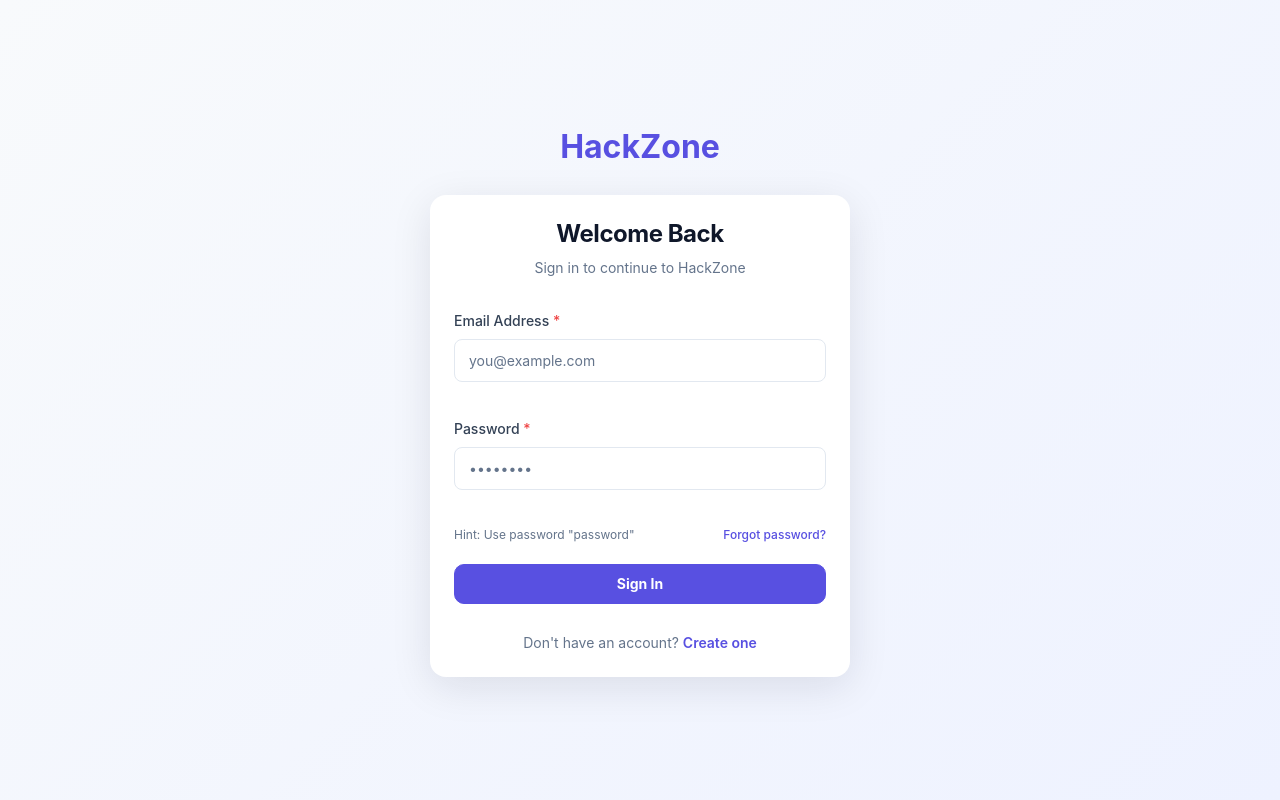
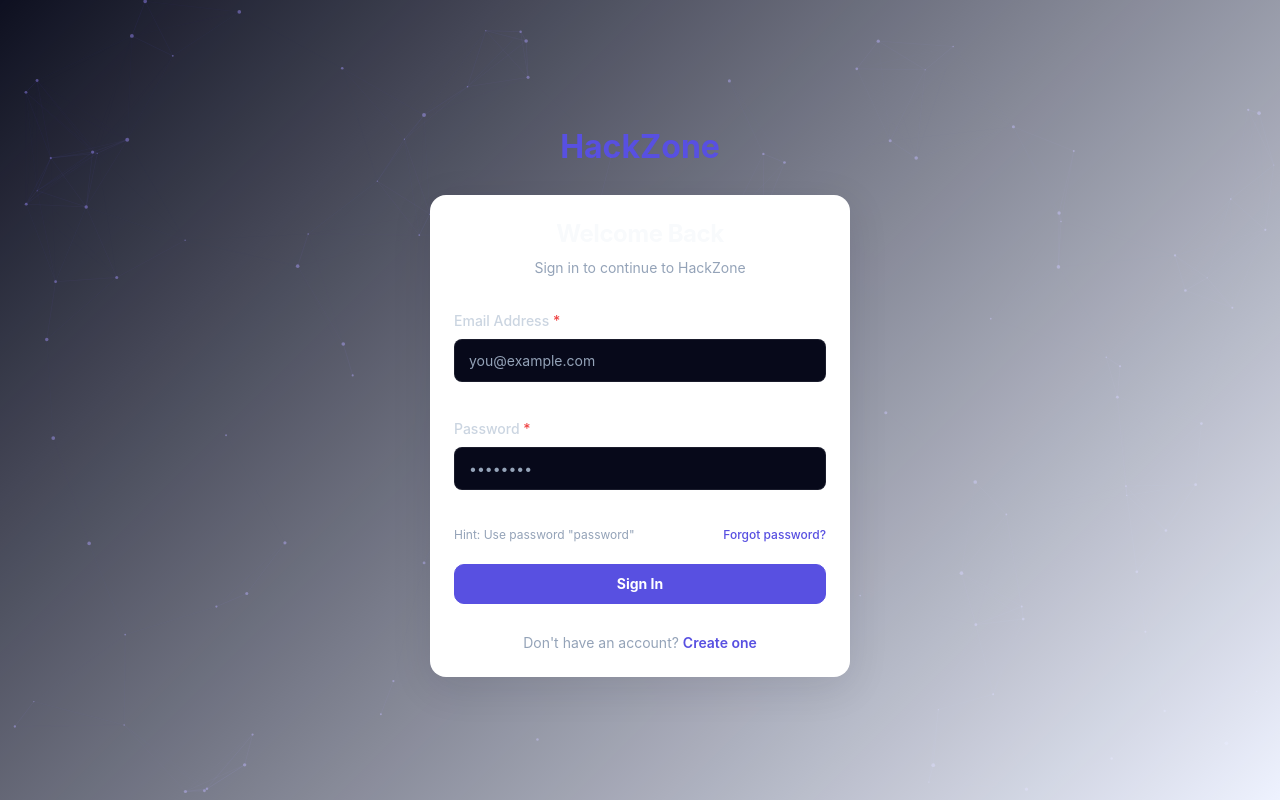
Before and after one commit to pathumj7363/HackZone, a React (Vite) app in the folder client/: page /login in a window 1280 px wide. Built offline with nearby package versions, Linux system fonts and the light colour scheme.

Commit message:
Change the Background

```diff
--- a/client/src/App.jsx
+++ b/client/src/App.jsx
@@ -3,6 +3,7 @@ import { BrowserRouter, Routes, Route } from 'react-router-dom'
 import { ToastContainer } from 'react-toastify'
 import { AuthProvider } from './context/AuthContext'
 import ProtectedRoute from './components/common/ProtectedRoute'
+import GlobalBackground from './components/common/GlobalBackground'
 
 import Home from './pages/Home'
 import Login from './pages/auth/Login'
@@ -36,6 +37,7 @@ import AdminLayout from './components/layout/AdminLayout'
 export default function App() {
   return (
     <BrowserRouter>
+      <GlobalBackground />
       <AuthProvider>
         <ToastContainer position="top-right" autoClose={3000} />
         <Routes>
--- a/client/src/components/common/Footer.jsx
+++ b/client/src/components/common/Footer.jsx
@@ -3,7 +3,7 @@ import { Link, useLocation } from 'react-router-dom';
 
 export default function Footer() {
   const location = useLocation();
-  const isDark   = location.pathname === '/';
+  const isDark   = true;
 
   const bg      = isDark ? '#04060f'                  : 'var(--hz-surface)';
   const border  = isDark ? 'rgba(255,255,255,0.07)'   : 'var(--hz-border)';
--- /dev/null
+++ b/client/src/components/common/GlobalBackground.jsx
@@ -0,0 +1,114 @@
+import React, { useEffect, useRef } from 'react';
+
+const BG = '#07091a';
+
+export default function GlobalBackground() {
+  const cvs = useRef(null);
+  const mouse = useRef({ x: -9999, y: -9999 });
+  const raf = useRef(null);
+  const pts = useRef([]);
+
+  useEffect(() => {
+    // Force body background
+    document.body.style.backgroundColor = BG;
+
+    const canvas = cvs.current;
+    if (!canvas) return;
+    const ctx = canvas.getContext('2d');
+
+    const resize = () => {
+      canvas.width  = window.innerWidth;
+      canvas.height = window.innerHeight;
+    };
+
+    const init = () => {
+      pts.current = Array.from({ length: 120 }, () => ({
+        x:  Math.random() * canvas.width,
+        y:  Math.random() * canvas.height,
+        vx: (Math.random() - 0.5) * 0.5,
+        vy: (Math.random() - 0.5) * 0.5,
+        r:  Math.random() * 1.5 + 0.5,
+      }));
+    };
+
+    resize();
+    init();
+
+    const onMouseMove = (e) => { mouse.current = { x: e.clientX, y: e.clientY }; };
+    const onResize    = () => { resize(); init(); };
+
+    window.addEventListener('mousemove', onMouseMove);
+    window.addEventListener('resize', onResize);
+
+    const draw = () => {
+      ctx.clearRect(0, 0, canvas.width, canvas.height);
+      const p = pts.current;
+      const m = mouse.current;
+
+      p.forEach(pt => {
+        // repulsion
+        const dx = pt.x - m.x, dy = pt.y - m.y;
+        const d  = Math.hypot(dx, dy);
+        if (d < 110 && d > 0) {
+          const f = (110 - d) / 110;
+          pt.vx += (dx / d) * f * 0.55;
+          pt.vy += (dy / d) * f * 0.55;
+        }
+        // speed cap
+        const spd = Math.hypot(pt.vx, pt.vy);
+        if (spd > 2.5) { pt.vx = (pt.vx / spd) * 2.5; pt.vy = (pt.vy / spd) * 2.5; }
+        // damping + move
+        pt.vx *= 0.98; pt.vy *= 0.98;
+        pt.x  += pt.vx; pt.y  += pt.vy;
+        // bounce
+        if (pt.x < 0) { pt.x = 0; pt.vx *= -1; }
+        if (pt.x > canvas.width)  { pt.x = canvas.width;  pt.vx *= -1; }
+        if (pt.y < 0) { pt.y = 0; pt.vy *= -1; }
+        if (pt.y > canvas.height) { pt.y = canvas.height; pt.vy *= -1; }
+        // dot
+        ctx.beginPath();
+        ctx.arc(pt.x, pt.y, pt.r, 0, Math.PI * 2);
+        ctx.fillStyle = 'rgba(148, 130, 255, 0.45)';
+        ctx.fill();
+      });
+
+      // connections
+      for (let i = 0; i < p.length; i++) {
+        for (let j = i + 1; j < p.length; j++) {
+          const d = Math.hypot(p[i].x - p[j].x, p[i].y - p[j].y);
+          if (d < 140) {
+            ctx.beginPath();
+            ctx.moveTo(p[i].x, p[i].y);
+            ctx.lineTo(p[j].x, p[j].y);
+            ctx.strokeStyle = `rgba(108, 86, 255, ${0.14 * (1 - d / 140)})`;
+            ctx.lineWidth = 0.6;
+            ctx.stroke();
+          }
+        }
+      }
+
+      raf.current = requestAnimationFrame(draw);
+    };
+
+    draw();
+
+    return () => {
+      cancelAnimationFrame(raf.current);
+      window.removeEventListener('mousemove', onMouseMove);
+      window.removeEventListener('resize', onResize);
+    };
+  }, []);
+
+  return (
+    <canvas
+      ref={cvs}
+      style={{
+        position: 'fixed',
+        top: 0, left: 0,
+        width: '100%', height: '100%',
+        pointerEvents: 'none',
+        zIndex: -1, // Keep it behind everything
+      }}
+    />
+  );
+}
--- a/client/src/components/common/Navbar.jsx
+++ b/client/src/components/common/Navbar.jsx
@@ -6,7 +6,7 @@ export default function Navbar() {
   const { user, logout } = useContext(AuthContext);
   const navigate  = useNavigate();
   const location  = useLocation();
-  const isDark    = location.pathname === '/';
+  const isDark    = true;
 
   const handleLogout = () => { logout(); navigate('/login'); };
 
--- a/client/src/pages/Home.jsx
+++ b/client/src/pages/Home.jsx
@@ -104,116 +104,7 @@ function toRgb(hex) {
   return r ? `${parseInt(r[1], 16)}, ${parseInt(r[2], 16)}, ${parseInt(r[3], 16)}` : '255,255,255';
 }
 
-/* ─────────────────────────────────────────────
-   Particle Canvas (120 dots, mouse repulsion)
-───────────────────────────────────────────── */
-function ParticleCanvas() {
-  const cvs = useRef(null);
-  const mouse = useRef({ x: -9999, y: -9999 });
-  const raf = useRef(null);
-  const pts = useRef([]);
 
-  useEffect(() => {
-    const canvas = cvs.current;
-    if (!canvas) return;
-    const ctx = canvas.getContext('2d');
-
-    const resize = () => {
-      canvas.width  = window.innerWidth;
-      canvas.height = window.innerHeight;
-    };
-
-    const init = () => {
-      pts.current = Array.from({ length: 120 }, () => ({
-        x:  Math.random() * canvas.width,
-        y:  Math.random() * canvas.height,
-        vx: (Math.random() - 0.5) * 0.5,
-        vy: (Math.random() - 0.5) * 0.5,
-        r:  Math.random() * 1.5 + 0.5,
-      }));
-    };
-
-    resize();
-    init();
-
-    const onMouseMove = (e) => { mouse.current = { x: e.clientX, y: e.clientY }; };
-    const onResize    = () => { resize(); init(); };
-
-    window.addEventListener('mousemove', onMouseMove);
-    window.addEventListener('resize', onResize);
-
-    const draw = () => {
-      ctx.clearRect(0, 0, canvas.width, canvas.height);
-      const p = pts.current;
-      const m = mouse.current;
-
-      p.forEach(pt => {
-        // repulsion
-        const dx = pt.x - m.x, dy = pt.y - m.y;
-        const d  = Math.hypot(dx, dy);
-        if (d < 110 && d > 0) {
-          const f = (110 - d) / 110;
-          pt.vx += (dx / d) * f * 0.55;
-          pt.vy += (dy / d) * f * 0.55;
-        }
-        // speed cap
-        const spd = Math.hypot(pt.vx, pt.vy);
-        if (spd > 2.5) { pt.vx = (pt.vx / spd) * 2.5; pt.vy = (pt.vy / spd) * 2.5; }
-        // damping + move
-        pt.vx *= 0.98; pt.vy *= 0.98;
-        pt.x  += pt.vx; pt.y  += pt.vy;
-        // bounce
-        if (pt.x < 0) { pt.x = 0; pt.vx *= -1; }
-        if (pt.x > canvas.width)  { pt.x = canvas.width;  pt.vx *= -1; }
-        if (pt.y < 0) { pt.y = 0; pt.vy *= -1; }
-        if (pt.y > canvas.height) { pt.y = canvas.height; pt.vy *= -1; }
-        // dot
-        ctx.beginPath();
-        ctx.arc(pt.x, pt.y, pt.r, 0, Math.PI * 2);
-        ctx.fillStyle = 'rgba(148, 130, 255, 0.45)';
-        ctx.fill();
-      });
-
-      // connections
-      for (let i = 0; i < p.length; i++) {
-        for (let j = i + 1; j < p.length; j++) {
-          const d = Math.hypot(p[i].x - p[j].x, p[i].y - p[j].y);
-          if (d < 140) {
-            ctx.beginPath();
-            ctx.moveTo(p[i].x, p[i].y);
-            ctx.lineTo(p[j].x, p[j].y);
-            ctx.strokeStyle = `rgba(108, 86, 255, ${0.14 * (1 - d / 140)})`;
-            ctx.lineWidth = 0.6;
-            ctx.stroke();
-          }
-        }
-      }
-
-      raf.current = requestAnimationFrame(draw);
-    };
-
-    draw();
-
-    return () => {
-      cancelAnimationFrame(raf.current);
-      window.removeEventListener('mousemove', onMouseMove);
-      window.removeEventListener('resize', onResize);
-    };
-  }, []);
-
-  return (
-    <canvas
-      ref={cvs}
-      style={{
-        position: 'fixed',
-        top: 0, left: 0,
-        width: '100%', height: '100%',
-        pointerEvents: 'none',
-        zIndex: 0,
-      }}
-    />
-  );
-}
 
 /* ─────────────────────────────────────────────
    Single Floating Card
@@ -274,15 +165,7 @@ export default function Home() {
   const [prizes, setPrizes] = useState(0);
   const [hacks,  setHacks]  = useState(0);
 
-  /* ── Apply dark body class ── */
-  useEffect(() => {
-    document.body.style.background = BG;
-    document.body.classList.add('hz-dark-home');
-    return () => {
-      document.body.style.background = '';
-      document.body.classList.remove('hz-dark-home');
-    };
-  }, []);
+
 
   /* ── Typing ── */
   useEffect(() => {
@@ -326,7 +209,7 @@ export default function Home() {
 
   /* ─────────── RENDER ─────────── */
   return (
-    <div style={{ background: BG, color: '#e2e8f0', position: 'relative', overflow: 'hidden' }}>
+    <div style={{ background: 'transparent', position: 'relative', overflow: 'hidden' }}>
 
       {/* ── Global keyframes injected once ── */}
       <style>{`
@@ -347,11 +230,10 @@ export default function Home() {
           from { opacity: 0; transform: translateY(22px); }
           to   { opacity: 1; transform: translateY(0);    }
         }
-        body.hz-dark-home { background: ${BG} !important; }
+
       `}</style>
 
-      {/* ── Particle Network ── */}
-      <ParticleCanvas />
+
 
       {/* ══════════════════════════════════════
           HERO SECTION
--- a/client/src/styles/global.css
+++ b/client/src/styles/global.css
@@ -12,14 +12,14 @@
   --hz-primary-muted: #c7d2fe;
 
   /* Neutrals */
-  --hz-bg: #ffffff;
-  --hz-surface: #f8fafc;
-  --hz-surface-raised: #ffffff;
-  --hz-border: #e2e8f0;
-  --hz-border-strong: #cbd5e1;
-  --hz-text: #0f172a;
-  --hz-text-secondary: #334155;
-  --hz-text-muted: #64748b;
+  --hz-bg: #07091a;
+  --hz-surface: rgba(255, 255, 255, 0.03);
+  --hz-surface-raised: rgba(255, 255, 255, 0.05);
+  --hz-border: rgba(255, 255, 255, 0.08);
+  --hz-border-strong: rgba(255, 255, 255, 0.18);
+  --hz-text: #f8fafc;
+  --hz-text-secondary: #cbd5e1;
+  --hz-text-muted: #94a3b8;
   --hz-text-inverse: #ffffff;
 
   /* Semantic */
```
Also changed, not shown: client/src/pages/auth/RoleSelect.jsx (+10 -10 lines), client/src/pages/auth/Login.jsx (line endings or trailing spaces).
